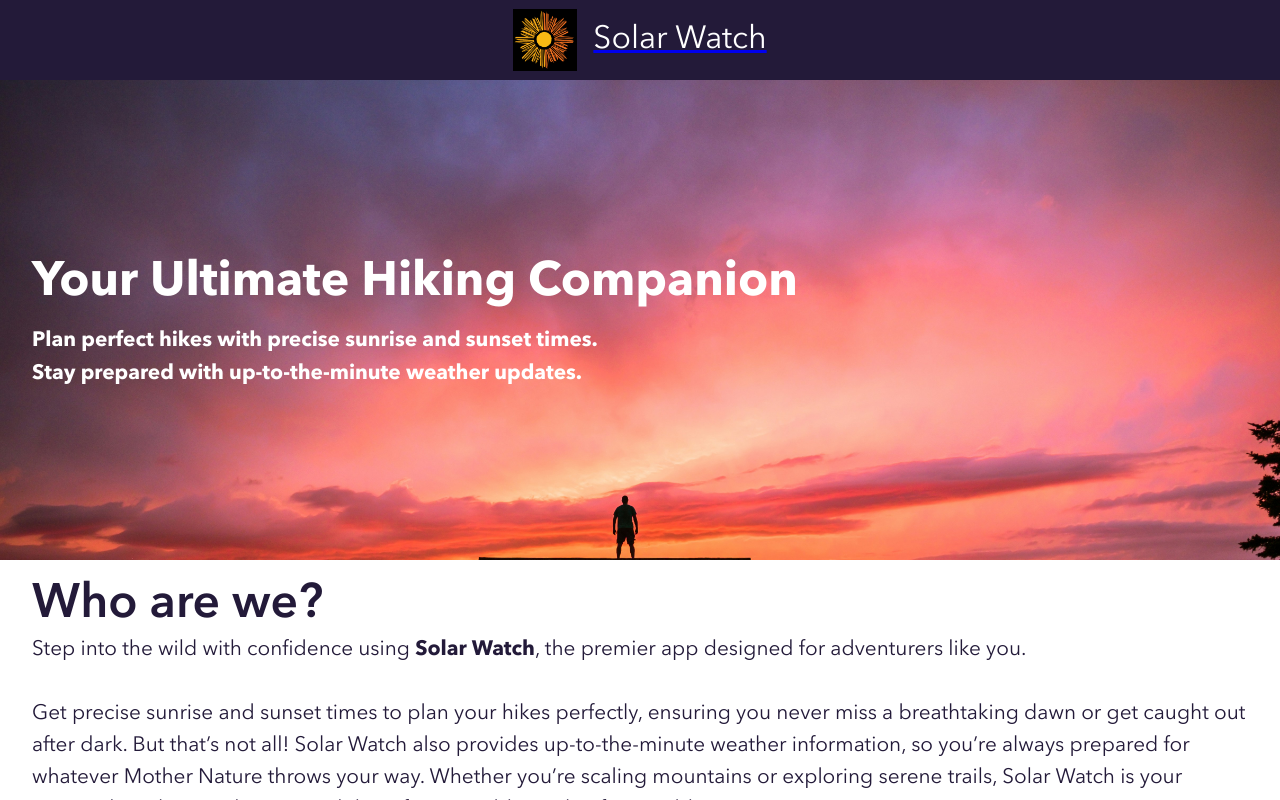
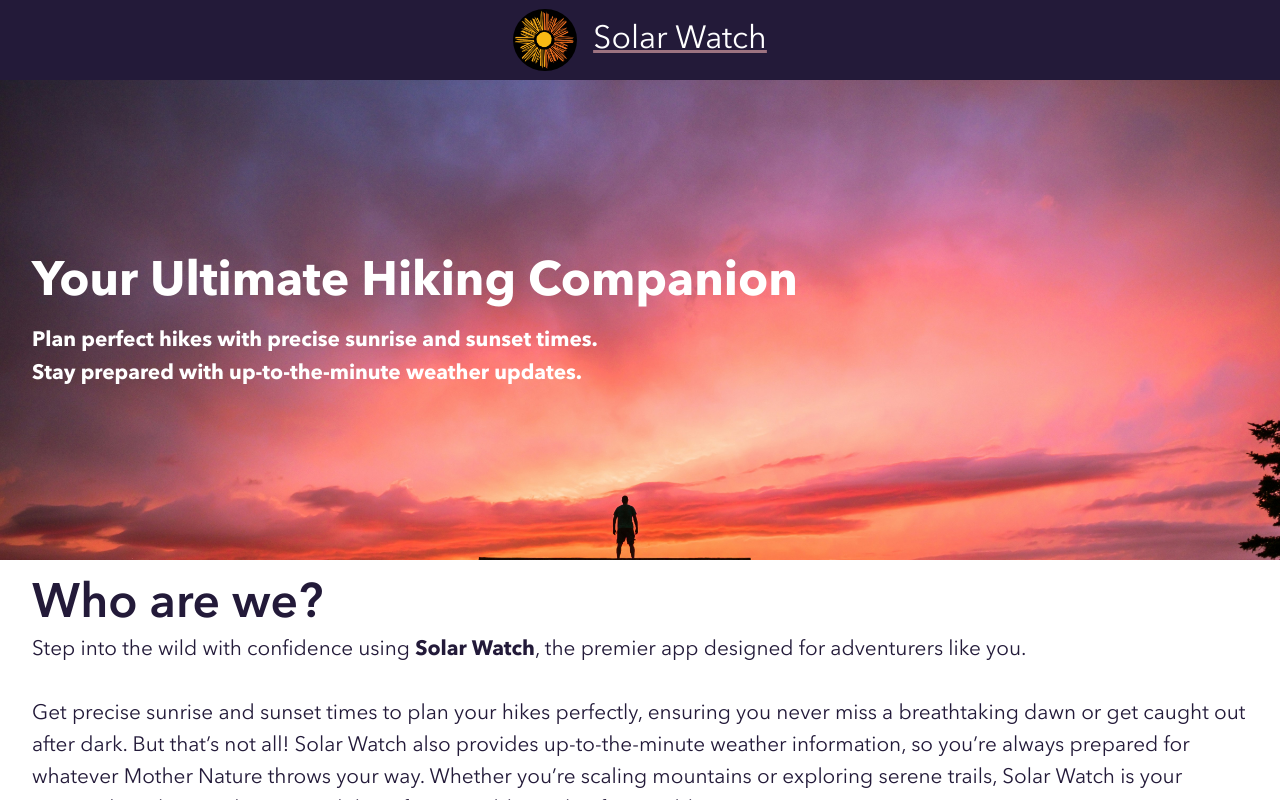
Before and after one commit to SageJonathan/solarwatch_client, a React (Vite) app: page / in a window 1280 px wide. In both pictures the pointer is over the link "Solar Watch". Shown: the top 800 px of the page. Built offline with nearby package versions, Linux system fonts and the light colour scheme; no server answers.

Commit message:
round out the logo and update the underline to appear on hover and focus

```diff
--- a/src/components/Nav/Nav.scss
+++ b/src/components/Nav/Nav.scss
@@ -1,30 +1,35 @@
-@use '../../styles/partials/fonts' as *;
-@use '../../styles/partials/variables' as *;
+@use "../../styles/partials/fonts" as *;
+@use "../../styles/partials/variables" as *;
 @use "../../styles/partials/mixins" as *;
-
 
 .nav {
   height: 5rem;
   background-color: $dark-purple;
-    display:flex;
+  display: flex;
   justify-content: center;
   align-items: center;
-    &__container{
+  &__container {
     display: flex;
     align-items: center;
     cursor: pointer;
   }
-    &__img{
+  &__img {
     width: 4rem;
     height: auto;
+    border-radius: 50%;
   }
 
   &__title {
     padding-left: 1rem;
     color: $font-white;
     font-size: 2rem;
-        transition-duration: 0.5s;
+  }
+  & a {
     text-decoration: none;
+    & :hover,
+    & :focus{
+        text-decoration: underline;
+        text-decoration-color:$light-purple ;
     }
-
   }
+}
```
Lines whose indentation alone changed are shown as unchanged.
